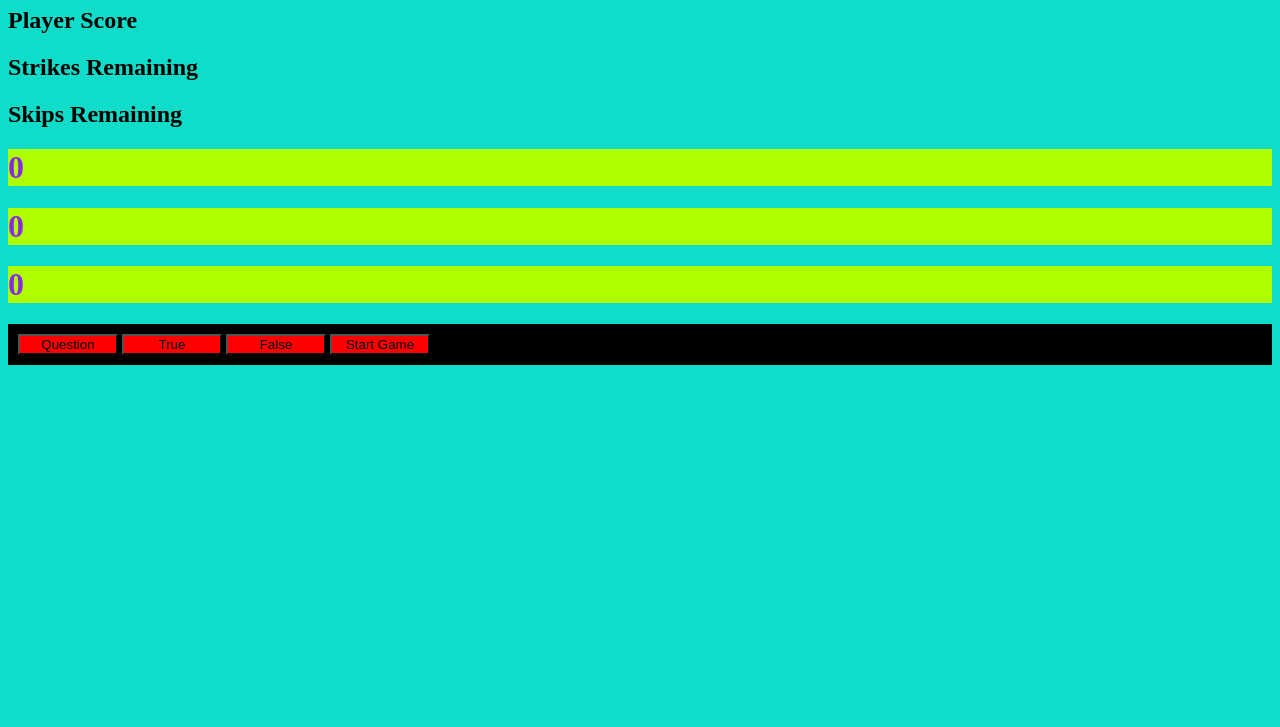
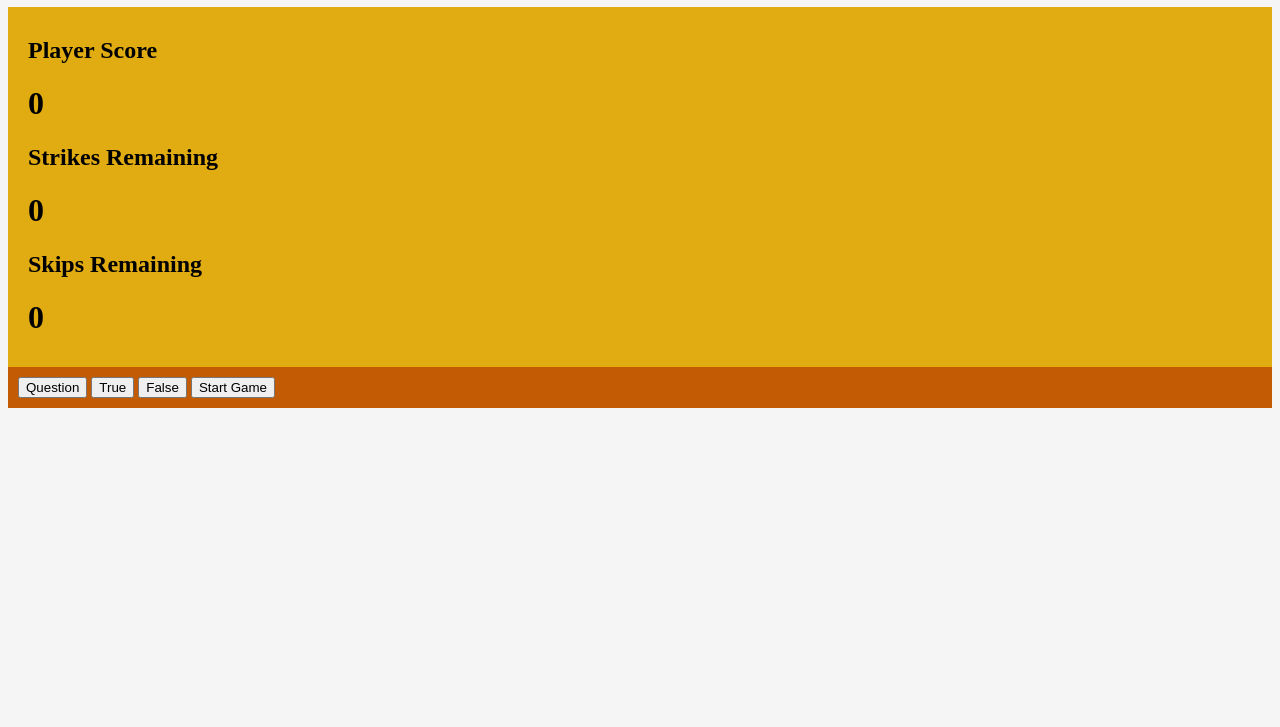
Before and after one commit to Dhart1984/Simple-Trivia, a plain HTML site: page index.html in a window 1280 px wide. Shown: the part 73-800 px from the top of the page. Drawn offline with Linux system fonts and the light colour scheme.

Commit message:
adj. html v3, added t/f and strt evt list,

```diff
--- a/index.html
+++ b/index.html
@@ -8,17 +8,17 @@
     <script defer src="js/main.js"></script>
     <title>Simple Trivia</title>
 </head>
-<body class="flex-ctr">
+<body>
     <h1>Simple Trivia</h1>
         <main>
-
+            <div class="ctr-scores">
                 <h2>Player Score</h2>
+                     <h1 id="p-score"></h1>
                 <h2>Strikes Remaining</h2>
+                     <h1 id="s-score"></h1>
                 <h2>Skips Remaining</h2>
-                 <h1 id="p-score"></h1>
-                 <h1 id="s-score"></h1>
-                 <h1 id="w-score"></h1>
-
+                     <h1 id="w-score"></h1>
+            </div>
 
                 <div class="ctr-buttons">
                     <button id="q-button">Question</button>
--- a/js/main.js
+++ b/js/main.js
@@ -13,13 +13,16 @@ const wScoreEl = document.querySelector("#w-score");
 
 //cached buttons
 const btnEls = document.querySelectorAll("#q-button");
-//new add - const tbtnEl = document.querySelector('#true-button')
+const tbtnEl = document.querySelector('#true-button');
+const fbtnEl = document.querySelector('#false-button');
+const sbtnEl = document.querySelector('#start-button');
 
                                 //event listeners
 
 function handleClick(evt) {
     const playerChoice = evt.target.textContent
     const newQuestion = generateQuestion();
+    //const trueChoice =
     console.log(playerChoice, newQuestion)
 }
 
@@ -28,6 +31,17 @@ btnEls.forEach(function (btn){
     console.log(btn);
 })
 
+tbtnEl.addEventListener('click', function(){
+    console.log('This is True');
+})
+
+fbtnEl.addEventListener('click', function(){
+    console.log("This is False");
+})
+
+sbtnEl.addEventListener('click', function(){
+    console.log("I'm Ready to Play!");
+})
                                 //functions
 
 function init(){
--- a/style.css
+++ b/style.css
@@ -1,9 +1,15 @@
 body {
-background-color: rgb(16, 221, 201);
+background-color: whitesmoke
+}
 
+.ctr-scores {
+  background-color: rgb(224, 172, 17);
+  padding: 10px;
+  padding-left: 20px;
 }
+
 .ctr-buttons {
-  background-color: black;
+  background-color: rgb(195, 91, 5);
   padding: 10px;
 }
 #q-buttons {
@@ -12,25 +18,3 @@ background-color: rgb(16, 221, 201);
   padding: 20px;
   display: flex;
 }
-
-button {
-  background-color: red;
-  margin: auto;
-  width: 100px;
-
-
-}
-
-h1{
-  background-color: rgb(174, 255, 0);
-  color: blueviolet
-  ;
-}
-
-#all-scores {
-  display: flex;
-  justify-content: center;
-  align-items: center;
-
-
-}
```
